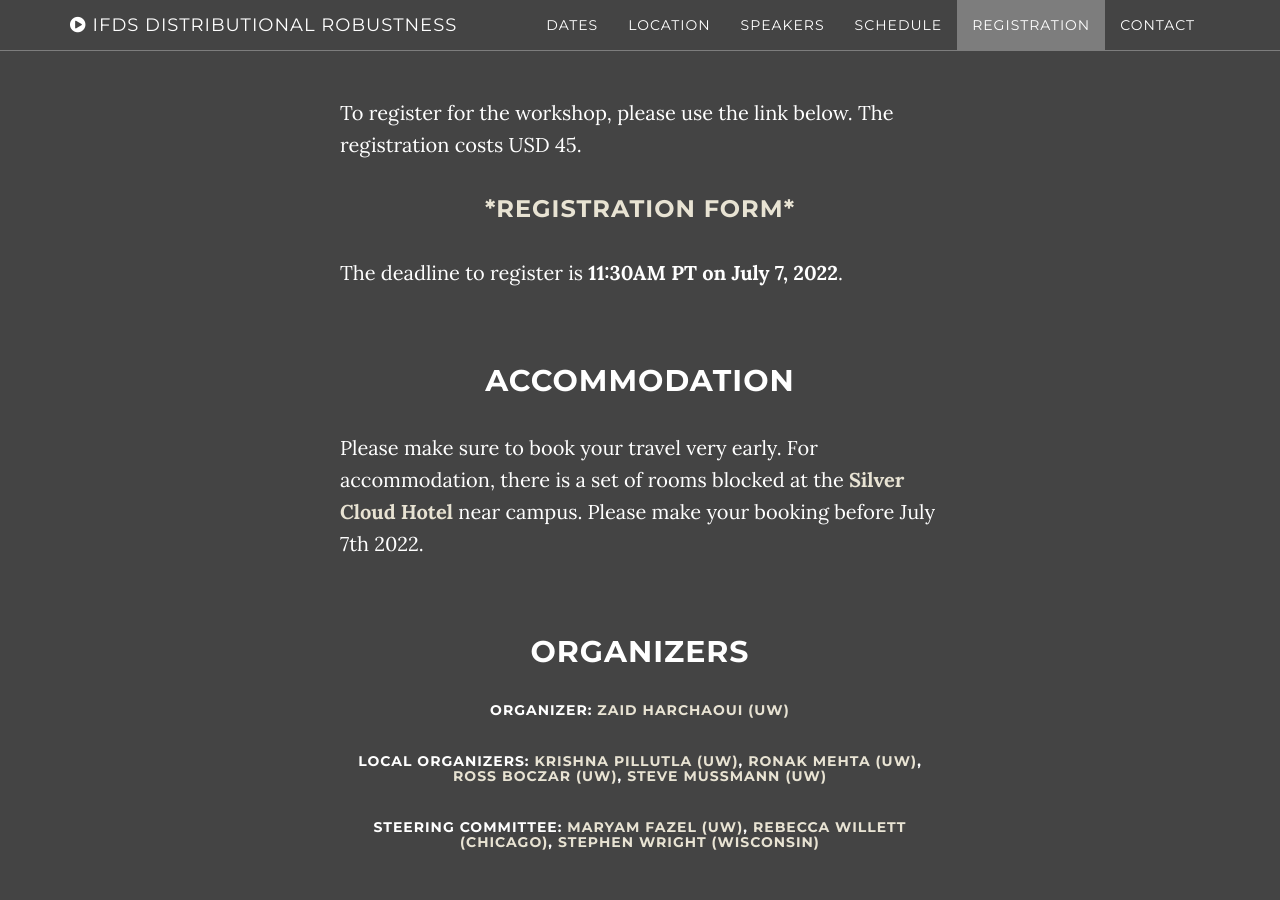
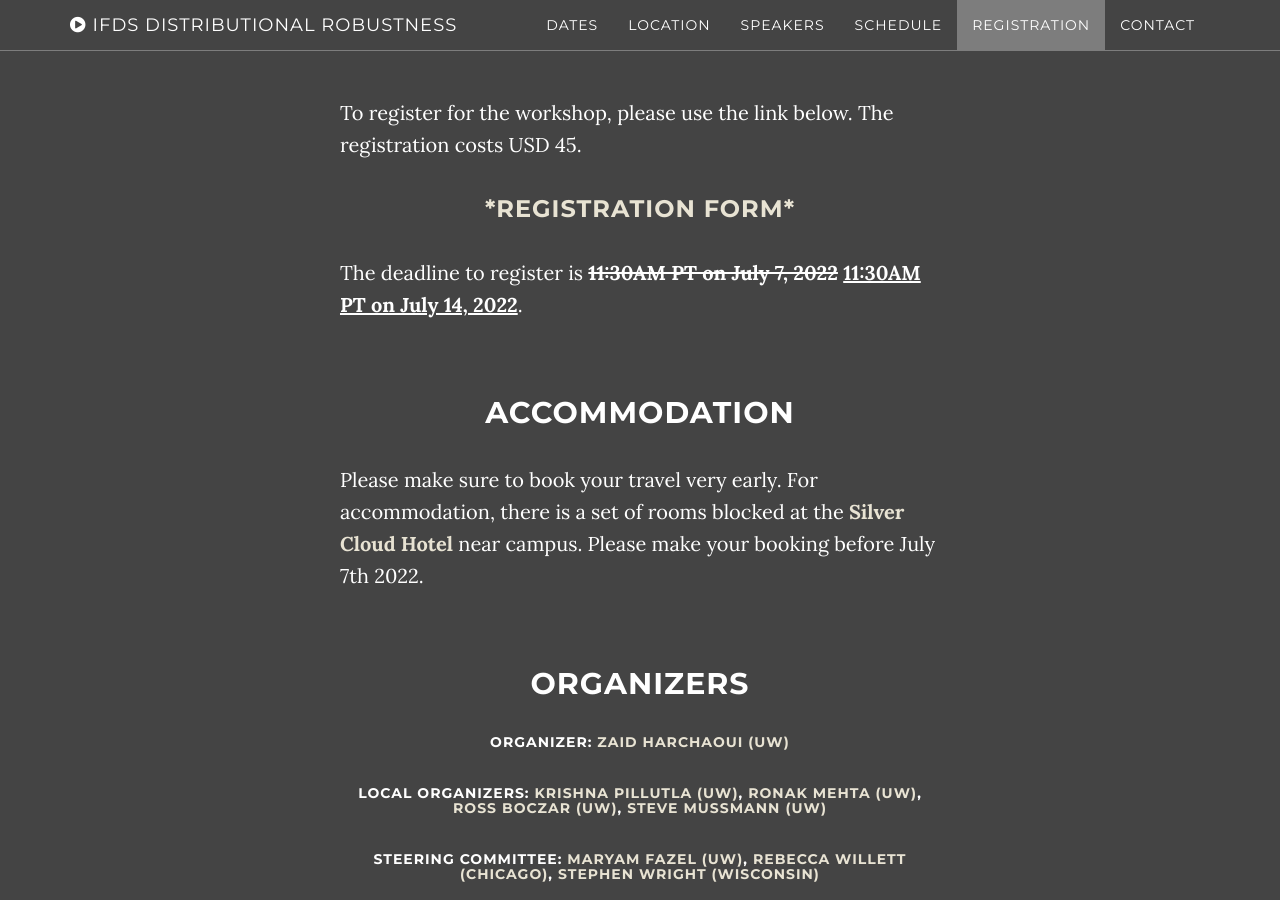
Before and after one commit to kgjamieson/ifds-workshop-2025, a Jekyll site: the page built from index.html, in a window 1280 px wide and 900 px high, scrolled down 4863 px. Built offline with Jekyll 4.4.1, drawn with Linux system fonts in a browser that asks for light colours.

Commit message:
Update about.html

```diff
--- a/_includes/about.html
+++ b/_includes/about.html
@@ -13,7 +13,7 @@
           <br>
           <p> To register for the workshop, please use the link below. The registration costs USD 45. </p>
           <h3 class="text-center"><a href="https://forms.gle/G932uKFLo8XrE7St5">*Registration Form*</a> </h3>
-          <p> The deadline to register is <b>11:30AM PT on July 7, 2022</b>.</p>
+          <p> The deadline to register is <b><del>11:30AM PT on July 7, 2022</del> <ins>11:30AM PT on July 14, 2022</ins></b>.</p>
           <br><br>
 
 
```
